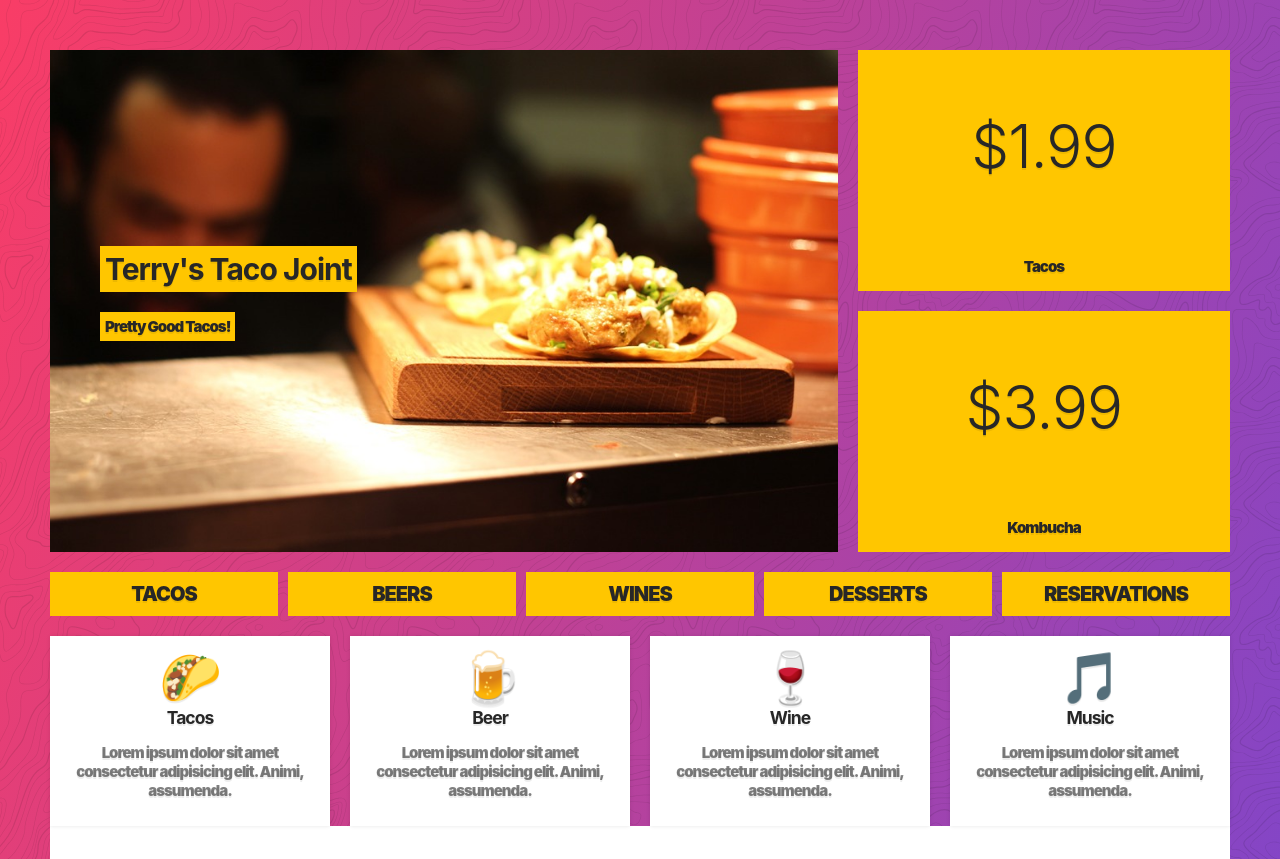
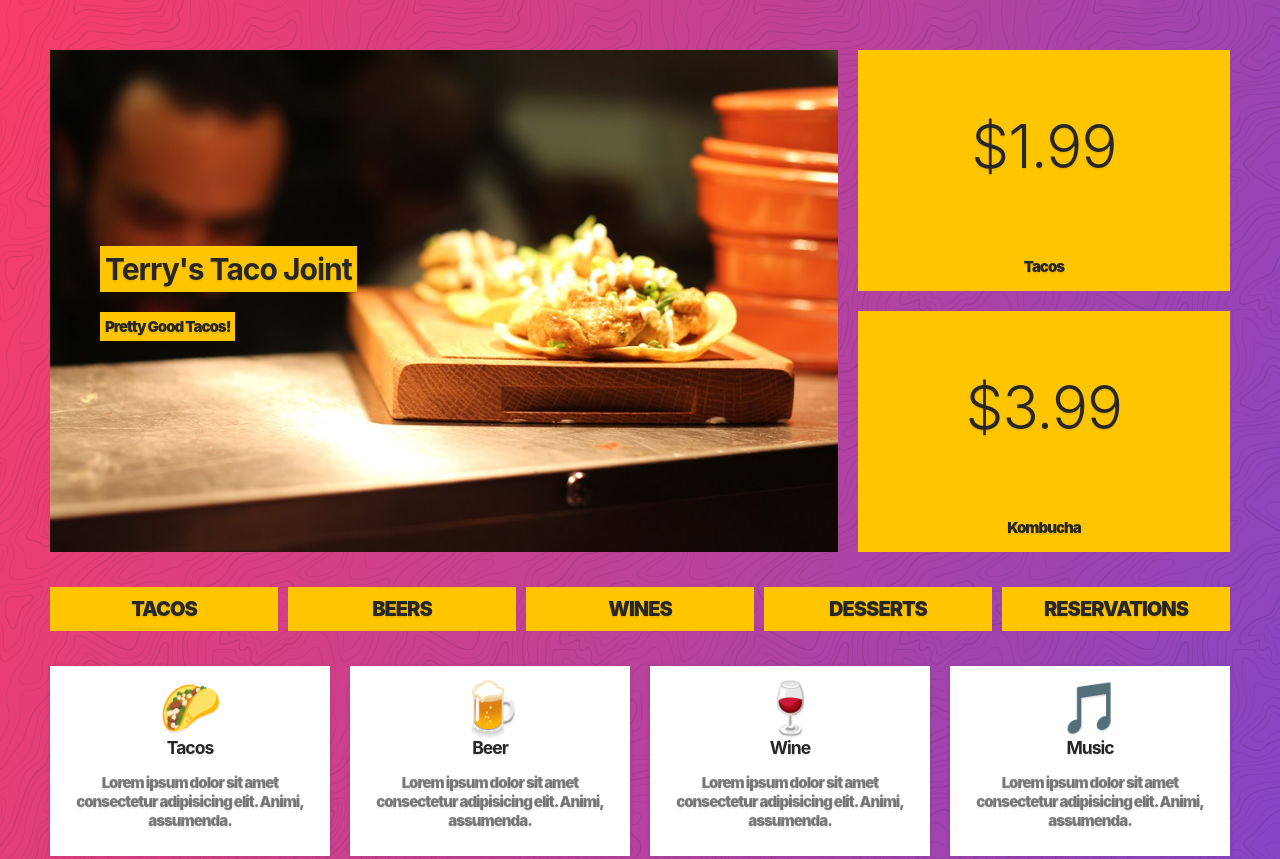
Before and after one commit to dvlprwchoi/css-grid, a website: page 24_responsive_website/index.html in a window 1280 px wide. Shown: the top 859 px of the page. Drawn offline with Linux system fonts and the light colour scheme.

Commit message:
Fix margin

```diff
--- a/24_responsive_website/style.css
+++ b/24_responsive_website/style.css
@@ -10,6 +10,12 @@ button {
 
 img {
   max-width: 100%;
+}
+
+/* Wrapper */
+.wrapper {
+  display: grid;
+  grid-gap: 20px;
 }
 
 .top {
@@ -64,7 +70,7 @@ img {
   display: grid;
   grid-gap: 10px;
   padding: 0;
-  margin: 20px 0;
+  /* margin: 20px 0; */
   list-style: none;
   grid-template-columns: repeat(auto-fit, minmax(100px, 1fr));
 }
```
